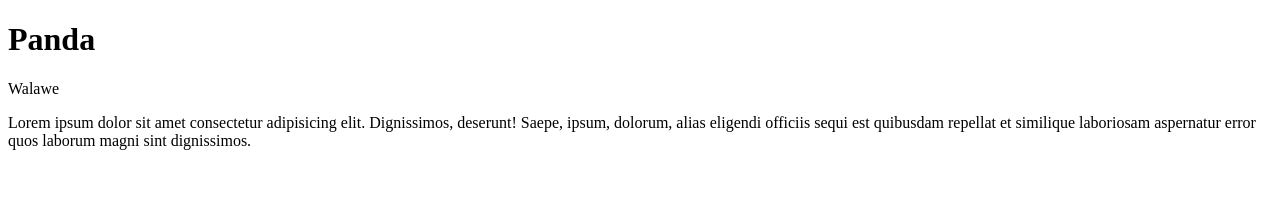
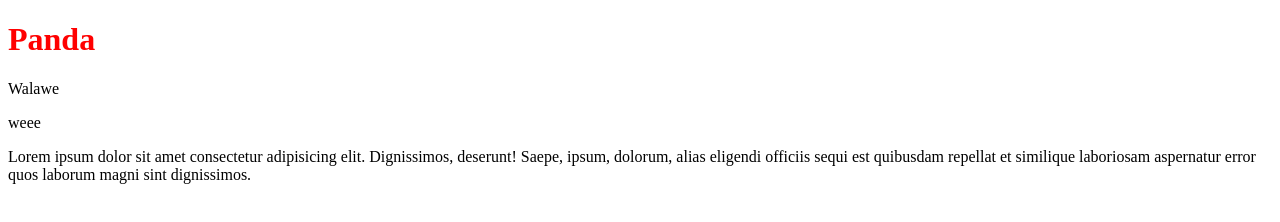
Before and after one commit to AsyariMaufuri/Panda, a plain HTML site: page index.html in a window 1280 px wide. Drawn offline with Linux system fonts and the light colour scheme.

Commit message:
ku ubah dikit

```diff
--- a/index.html
+++ b/index.html
@@ -4,10 +4,12 @@
     <meta charset="UTF-8">
     <meta name="viewport" content="width=device-width, initial-scale=1.0">
     <title>Document</title>
+    <link rel="stylesheet" href="style.css">
 </head>
 <body>
     <h1>Panda</h1>
     <p>Walawe</p>
+    <p>weee</p>
     <p>Lorem ipsum dolor sit amet consectetur adipisicing elit. Dignissimos, deserunt! Saepe, ipsum, dolorum, alias eligendi officiis sequi est quibusdam repellat et similique laboriosam aspernatur error quos laborum magni sint dignissimos.</p>
 </body>
 </html>
--- a/style.css
+++ b/style.css
@@ -0,0 +1,3 @@
+h1{
+    color: red;
+}
```
